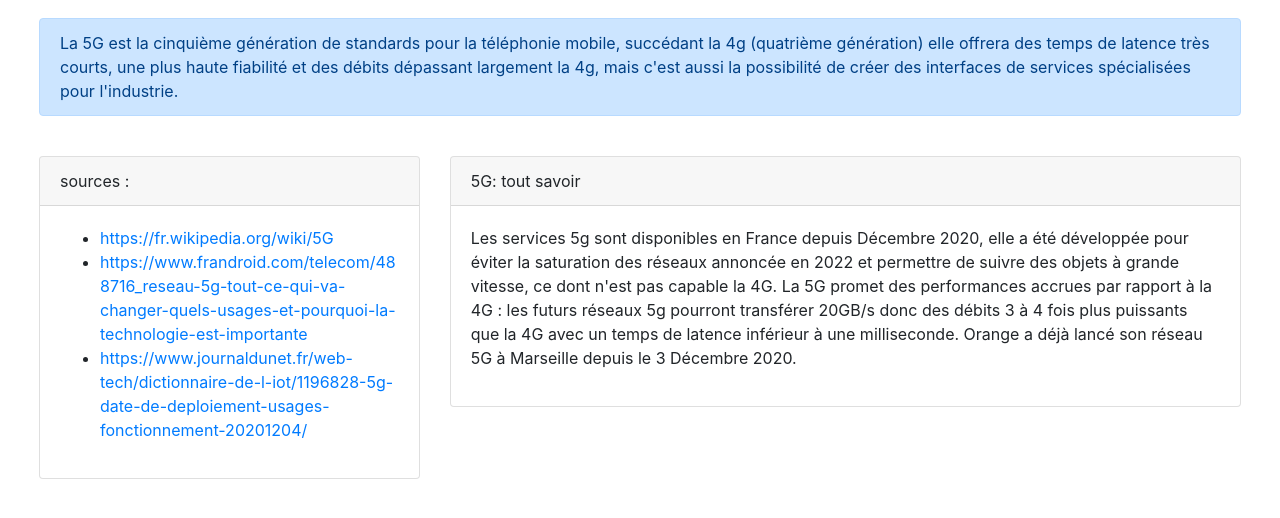
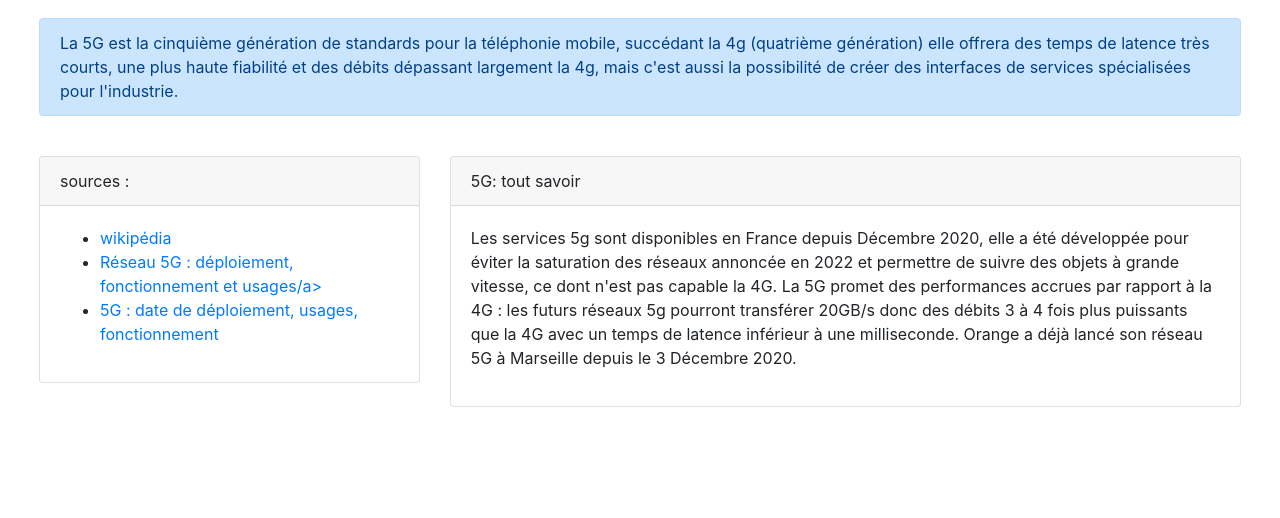
Before and after one commit to AladinBenHassine/aladin-benhassine, a website: page 5g.html in a window 1280 px wide. Shown: the part 62-580 px from the top of the page. Drawn offline with nearby package versions, Linux system fonts and the light colour scheme.

Commit message:
ajout des fichiers

```diff
--- a/5g.html
+++ b/5g.html
@@ -48,9 +48,9 @@
             </div>
             <div class="card-body">
                 <ul>
-                    <li><a href="#">https://fr.wikipedia.org/wiki/5G</a></li>
-                    <li><a href="#">https://www.frandroid.com/telecom/488716_reseau-5g-tout-ce-qui-va-changer-quels-usages-et-pourquoi-la-technologie-est-importante</a></li>
-                    <li><a href="#">https://www.journaldunet.fr/web-tech/dictionnaire-de-l-iot/1196828-5g-date-de-deploiement-usages-fonctionnement-20201204/</a></li>
+                    <li><a href="https://fr.wikipedia.org/wiki/5G">wikipédia</a></li>
+                    <li><a href="https://www.frandroid.com/telecom/488716_reseau-5g-tout-ce-qui-va-changer-quels-usages-et-pourquoi-la-technologie-est-importante">Réseau 5G : déploiement, fonctionnement et usages/a></li>
+                    <li><a href="https://www.journaldunet.fr/web-tech/dictionnaire-de-l-iot/1196828-5g-date-de-deploiement-usages-fonctionnement-20201204/">5G : date de déploiement, usages, fonctionnement</a></li>
                 </ul>
             </div>
         </div>
```
Also changed, not shown: 1 other file.
